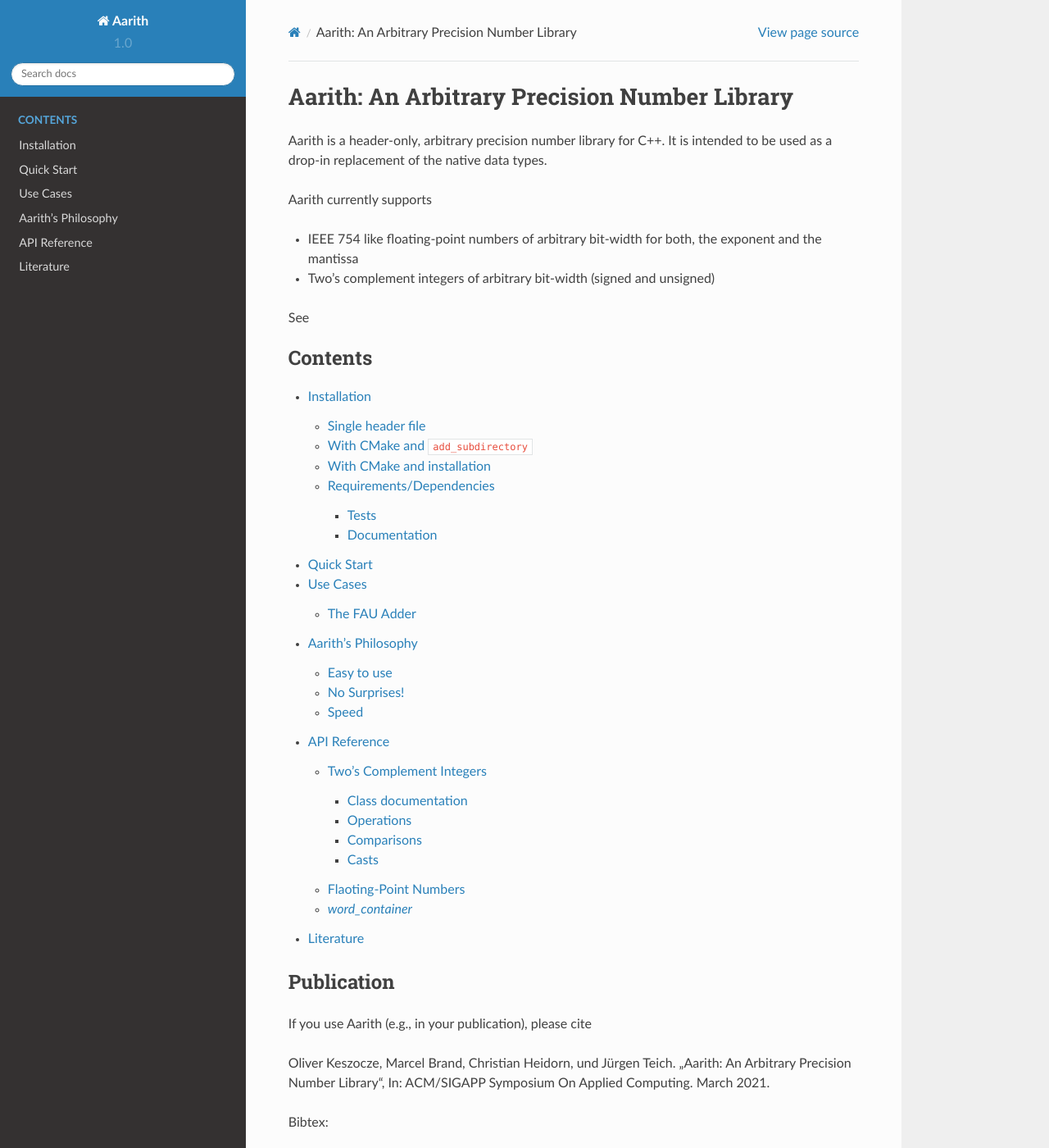
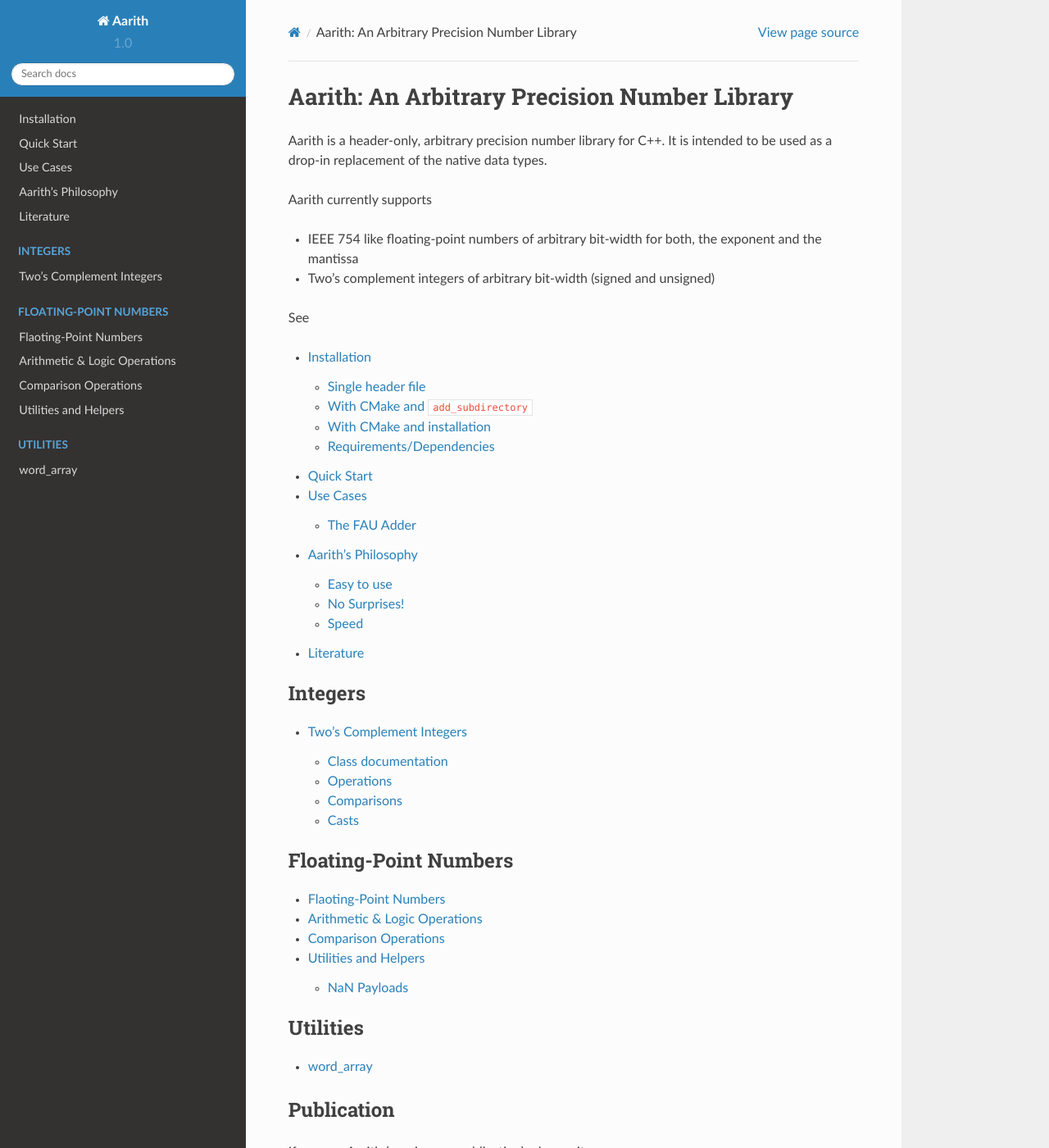
Before and after one commit to keszocze/aarith, a Sphinx documentation site: the page built from docs/index.rst, in a window 1280 px wide and 1400 px high. Shown: the whole window at 82% size. Built offline with Sphinx 7.4.7 and the Read the Docs theme 2.0.0, drawn with Linux system fonts in a browser that asks for light colours.

Commit message:
use more sphinx

```diff
--- a/docs/api/float.rst
+++ b/docs/api/float/class.rst
@@ -1,5 +1,7 @@
 Flaoting-Point Numbers
 ======================
+
+**Header** ``aarith/float/floating_point.hpp``
 
 The template class ``floating_point`` represents a floating-point number of arbitrary, but compile-time static precision.
 
--- /dev/null
+++ b/docs/api/float/comparisons.rst
@@ -0,0 +1,6 @@
+Comparison Operations
+=====================
+
+**Header** ``aarith/float/float_comparisons.hpp``
+
+.. doxygenfile:: float_comparisons.hpp
--- /dev/null
+++ b/docs/api/float/operations.rst
@@ -0,0 +1,7 @@
+Arithmetic & Logic Operations
+=============================
+
+**Header** ``aarith/float/float_operations.hpp``
+
+
+.. doxygenfile:: float_operations.hpp
--- a/docs/api/integer.rst
+++ b/docs/api/integer.rst
@@ -31,8 +31,3 @@ Casts
 -----
 
 .. doxygenfile:: integer_casts.hpp
-
-#Ranges
-#------
-
-#.. doxygenfile:: integer_ranges.hpp
--- a/docs/index.rst
+++ b/docs/index.rst
@@ -12,17 +12,36 @@ Aarith currently supports
 See
 
 .. toctree::
-   :maxdepth: 3
-   :caption: Contents
+   :maxdepth: 2
 
    installation
    tutorial
    usecases
    philosophy
-   reference
    literature
 
 
+.. toctree::
+    :maxdepth: 2
+    :caption: Integers
+
+    api/integer
+
+.. toctree::
+    :maxdepth: 2
+    :caption: Floating-Point Numbers
+
+    api/float/class
+    api/float/operations
+    api/float/comparisons
+    api/float/utilities
+
+
+.. toctree::
+    :maxdepth: 2
+    :caption: Utilities
+
+    api/word_array
 
 Publication
 -----------
--- a/docs/tutorial.rst
+++ b/docs/tutorial.rst
@@ -48,7 +48,7 @@ This gives the expected output of
         using tensorfloat32 = floating_point<8, 10, uint64_t>;
 
 
-Further examples for how to use aarith can be found in the `examples` and `experiments` folders
-(the tests can also give a good idea of how to use aarith).
+Further examples for how to use aarith can be found at the :ref:`Uses Cases <use_cases>` and in the `examples` and
+`experiments` source code folders (the tests can also give a good idea of how to use aarith).
 
 We also refer the interested user to [Keszocze2021]_.
--- a/docs/usecases.rst
+++ b/docs/usecases.rst
@@ -42,6 +43,7 @@ be accessed when designing hardware units.
         constexpr size_t msp_width = width - lsp_width;
         const uinteger<msp_width> a_msp = a_split.first;
         const uinteger<msp_width> b_msp = b_split.first;
+        //***********************
 
         // sum up LSP including the computation of the carry
         uinteger<lsp_width + 1> lsp_sum = expanding_add(a_lsp, b_lsp);
```
Also changed, not shown: other parts of docs/usecases.rst (+1 -0 lines), Readme.md (+70 -2 lines), docs/api/float/utilities.rst (added, +16 -0 lines), docs/api/word_array.rst (added, +13 -0 lines), docs/api/word_sequence.rst (deleted, +0 -7 lines), docs/literature.rst (+5 -3 lines), docs/reference.rst (deleted, +0 -17 lines), 1 other file.
